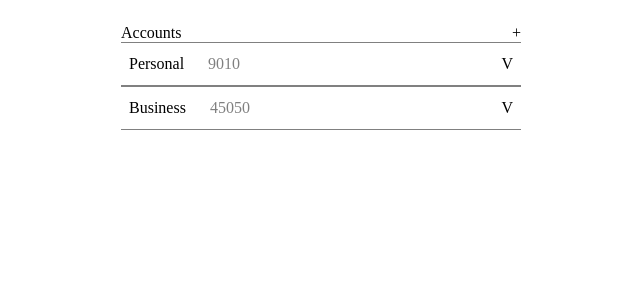
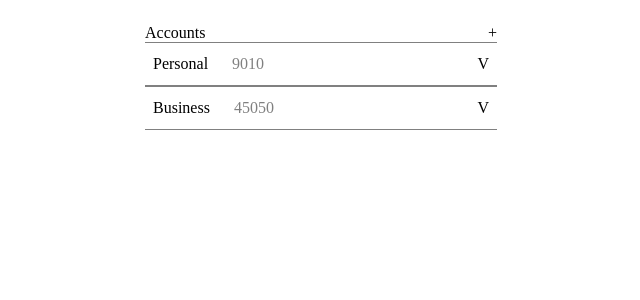
Before and after one commit to ViktorZhurbin/envelopes, a React (Vite) app: page / in a window 1280 px wide. Shown: the top 300 px of the page, without its empty margins (319-959 px from the left). Built offline with nearby package versions, Linux system fonts and the light colour scheme.

Commit message:
fix: root height

```diff
--- a/src/index.css
+++ b/src/index.css
@@ -1,6 +1,12 @@
 body {
   margin: 0 auto;
-  padding: 24px;
   height: 100vh;
   max-width: 400px;
 }
+
+#root {
+  --root-padding: 24px;
+
+  padding: var(--root-padding);
+  height: calc(100% - var(--root-padding) * 2);
+}
```
